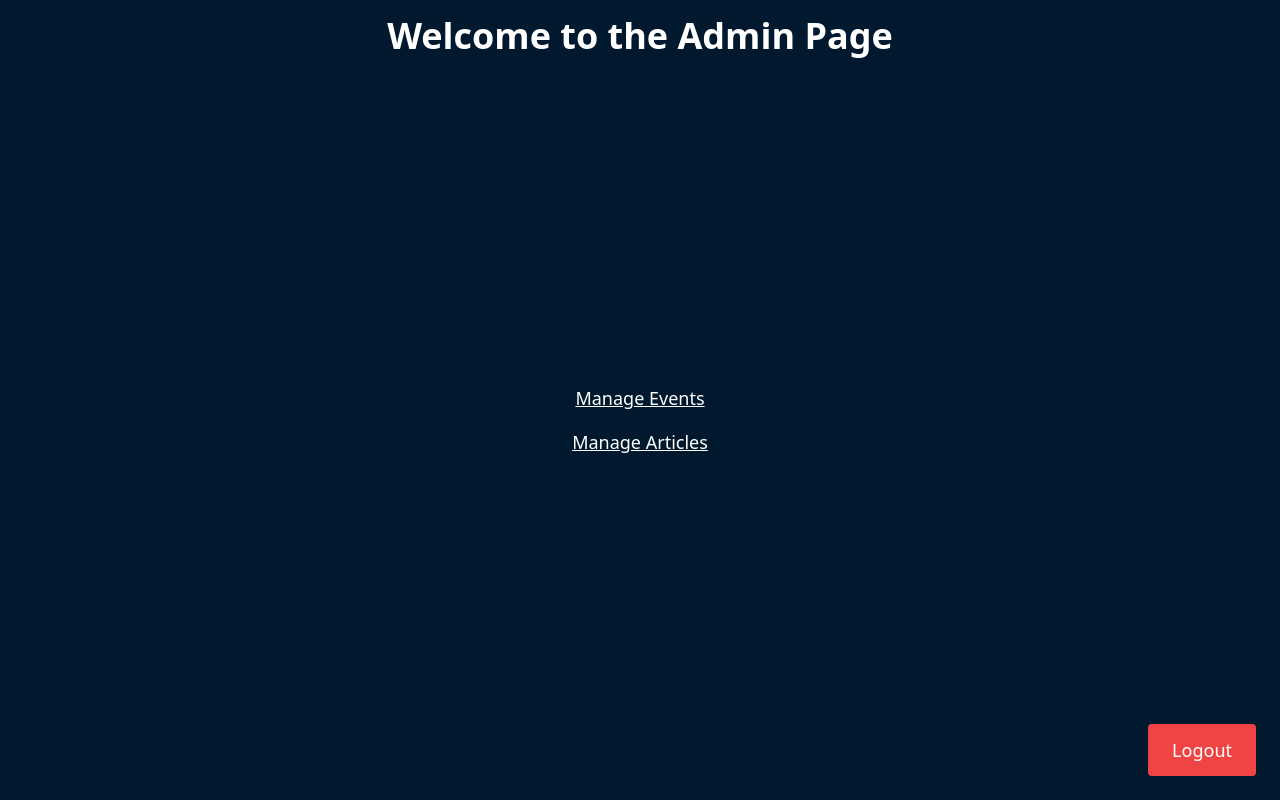
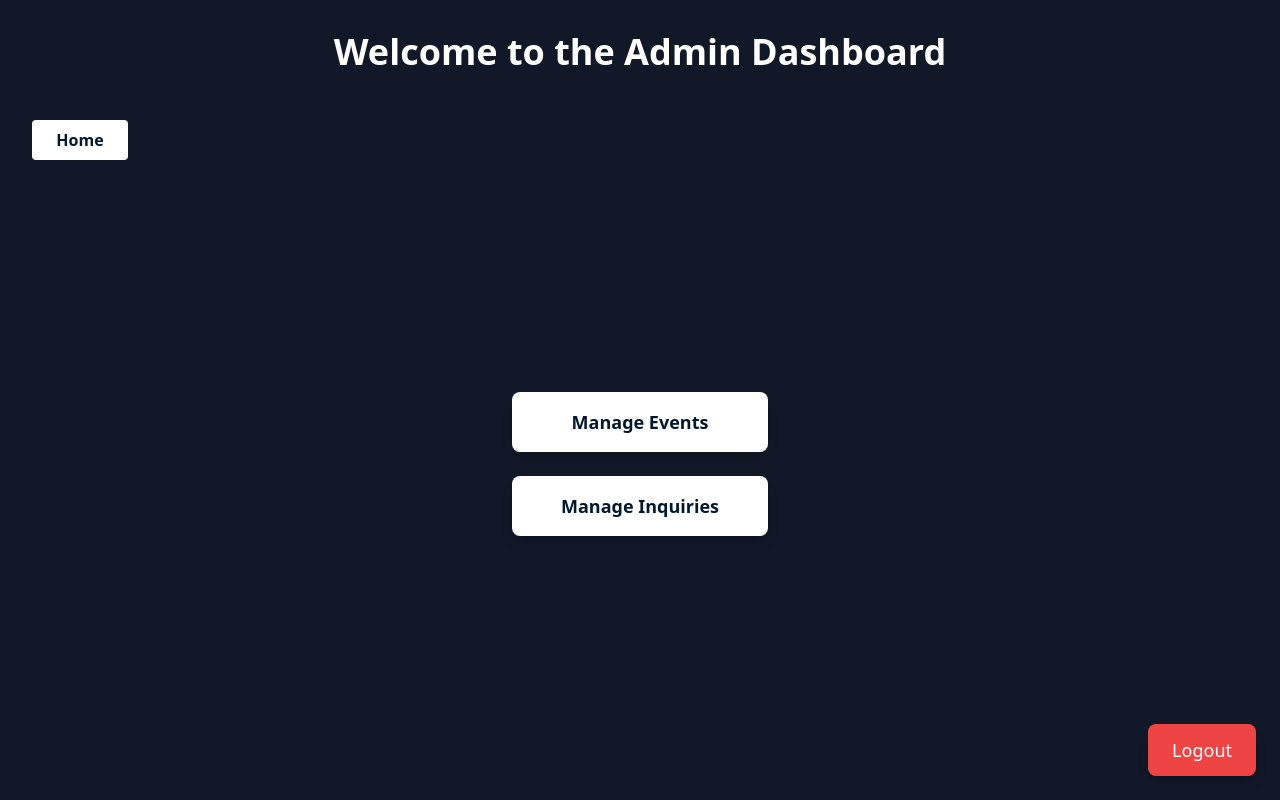
Before and after one commit to HinduMedicalSoc/hindu-medical-soc-website, a Next.js app: page /admin in a window 1280 px wide. Built offline with nearby package versions, Linux system fonts and the light colour scheme; no server answers; sample sign-in values are in the browser's storage.

Commit message:
Submit and view inquiries

```diff
--- /dev/null
+++ b/app/admin/manage-inquiries/page.tsx
@@ -0,0 +1,94 @@
+"use client";
+
+import { useState, useEffect } from "react";
+import { signOut } from "firebase/auth";
+import { auth, db } from "@/lib/firebase";
+import { useRouter } from "next/navigation";
+import { AuthGuard } from "@/components/AuthGuard";
+import { getDocs, collection } from "firebase/firestore";
+
+type Message = {
+  id: string;
+  name: string;
+  email: string;
+  message: string;
+};
+
+export default function ManageInquiries() {
+  const [messages, setMessages] = useState<Message[]>([]);
+  const router = useRouter();
+
+  useEffect(() => {
+    const fetchMessages = async () => {
+      const messagesRef = collection(db, "contact-us");
+      const querySnapshot = await getDocs(messagesRef);
+      const messagesList = querySnapshot.docs.map(
+        (doc) =>
+          ({
+            id: doc.id,
+            ...doc.data(),
+          } as Message)
+      );
+      setMessages(messagesList);
+    };
+
+    fetchMessages();
+  }, []);
+
+  const handleLogout = async () => {
+    try {
+      await signOut(auth);
+      router.push("/");
+    } catch (error) {
+      console.error("Error logging out:", error);
+    }
+  };
+
+  return (
+    <AuthGuard>
+      <div className='relative min-h-screen p-4'>
+        <h1 className='text-4xl font-bold mb-8 text-center'>
+          Manage Inquiries
+        </h1>
+
+        <div className='flex justify-start mb-8'>
+          <button
+            onClick={() => router.push("/")}
+            className='px-4 py-2 bg-blue-500 text-white rounded hover:bg-blue-600 mr-4'>
+            Home
+          </button>
+          <button
+            onClick={() => router.push("/admin")}
+            className='px-4 py-2 bg-blue-500 text-white rounded hover:bg-blue-600'>
+            Back to Dashboard
+          </button>
+        </div>
+
+        <div className='grid gap-4'>
+          {messages.map((message) => (
+            <div key={message.id} className='bg-white p-6 rounded-lg shadow'>
+              <div>
+                <span className='font-semibold text-black'>Name: </span>
+                <span className='font-bold text-lg'>{message.name}</span>
+              </div>
+              <div>
+                <span className='font-semibold text-black'>Email: </span>
+                <span className='text-gray-600'>{message.email}</span>
+              </div>
+              <div className='mt-2'>
+                <span className='font-semibold text-black'>Message: </span>
+                <span className='text-gray-800'>{message.message}</span>
+              </div>
+            </div>
+          ))}
+        </div>
+
+        <button
+          onClick={handleLogout}
+          className='absolute bottom-6 right-6 px-4 py-2 bg-red-500 text-white rounded-full'>
+          Logout
+        </button>
+      </div>
+    </AuthGuard>
+  );
+}
--- a/app/admin/page.tsx
+++ b/app/admin/page.tsx
@@ -28,34 +28,43 @@ export default function AdminPage() {
 
   return (
     <AuthGuard>
-      <div className="relative min-h-screen flex flex-col p-4">
+      <div className='relative min-h-screen flex flex-col p-8 bg-gray-900'>
         {/* Title centered horizontally */}
-        <h1 className="text-4xl font-bold mb-8 text-center">
-          Welcome to the Admin Page
+        <h1 className='text-4xl font-bold mb-12 text-center text-white'>
+          Welcome to the Admin Dashboard
         </h1>
+        {/* Home button */}
+        <button
+          onClick={() => router.push("/")}
+          className='w-24 px-4 py-2 bg-white text-hmsa-blue font-bold rounded hover:bg-white mb-8'>
+          Home
+        </button>
 
         {/* Links Section centered vertically */}
-        <div className="flex flex-col items-center justify-center flex-grow mb-8">
-          <a
-            href="/admin/manage-events"
-            className="text-white text-lg underline hover:text-gray-300 mb-4"
-          >
+        <div className='flex flex-col items-center justify-center flex-grow gap-6 mb-8'>
+          <button
+            onClick={() => router.push("/admin/manage-events")}
+            className='w-64 px-6 py-4 text-lg font-bold text-hmsa-blue bg-white rounded-lg
+                     hover:bg-blue-700 transition-colors duration-200 shadow-lg
+                     hover:shadow--blue-500/25'>
             Manage Events
-          </a>
-          <a
-            href="/manage-articles"
-            className="text-white text-lg underline hover:text-gray-300"
-          >
-            Manage Articles
-          </a>
+          </button>
+          <button
+            onClick={() => router.push("/admin/manage-inquiries")}
+            className='w-64 px-6 py-4 text-lg font-bold text-hmsa-blue bg-white rounded-lg
+                     hover:bg-blue-700 transition-colors duration-200 shadow-lg
+                     hover:shadow-blue-500/25'>
+            Manage Inquiries
+          </button>
         </div>
 
         {/* Logout Button */}
         {user && (
           <button
             onClick={handleLogout}
-            className="absolute bottom-6 right-6 px-6 py-3 text-lg font-medium text-white bg-red-500 rounded hover:bg-red-600"
-          >
+            className='absolute bottom-6 right-6 px-6 py-3 text-lg font-medium text-white
+                     bg-red-500 rounded-lg hover:bg-red-600 transition-colors duration-200
+                     shadow-lg hover:shadow-red-500/25'>
             Logout
           </button>
         )}
--- a/app/page.tsx
+++ b/app/page.tsx
@@ -69,7 +69,7 @@ export default function Home() {
   useEffect(() => {
     const fetchEvents = async () => {
       const eventsRef = collection(db, "events");
-      const q = query(eventsRef, orderBy("date", "asc"));
+      const q = query(eventsRef, orderBy("date", "desc"));
 
       const querySnapshot = await getDocs(q);
       const eventsList = await Promise.all(
--- a/components/InquiryForm.tsx
+++ b/components/InquiryForm.tsx
@@ -1,3 +1,5 @@
+import { db } from "@/lib/firebase";
+import { addDoc, collection, serverTimestamp } from "firebase/firestore";
 import React, { useState } from "react";
 
 const InquiryForm = ({ onClose }: { onClose: () => void }) => {
@@ -8,43 +10,29 @@ const InquiryForm = ({ onClose }: { onClose: () => void }) => {
   const [error, setError] = useState<string | null>(null);
   const [success, setSuccess] = useState(false);
 
+  // handleSubmit function which will write the name email and message to firestore's contact-us collection
   const handleSubmit = async (e: React.FormEvent) => {
     e.preventDefault();
-
-    // Show loading state while submitting
     setLoading(true);
     setError(null);
     setSuccess(false);
 
-    // Prepare the data to send
-    const inquiryData = {
-      name,
-      email,
-      message,
-    };
-
     try {
-      // Send the data to your API
-      const response = await fetch("/api/send-inquiry", {
-        method: "POST",
-        headers: {
-          "Content-Type": "application/json",
-        },
-        body: JSON.stringify(inquiryData),
+      const docRef = await addDoc(collection(db, "contact-us"), {
+        name,
+        email,
+        message,
+        createdAt: serverTimestamp(),
       });
-
-      if (!response.ok) {
-        throw new Error("Failed to submit inquiry");
-      }
-
-      // If successful, show success message and close the form
+      console.log("Document written with ID: ", docRef.id);
       setSuccess(true);
-      onClose();
+      setName("");
+      setEmail("");
+      setMessage("");
     } catch (error) {
-      // Handle error
-      setError(error instanceof Error ? error.message : "Something went wrong");
+      console.error("Error adding document: ", error);
+      setError("Something went wrong. Please try again.");
     } finally {
-      // Hide loading state after submission
       setLoading(false);
     }
   };
```
